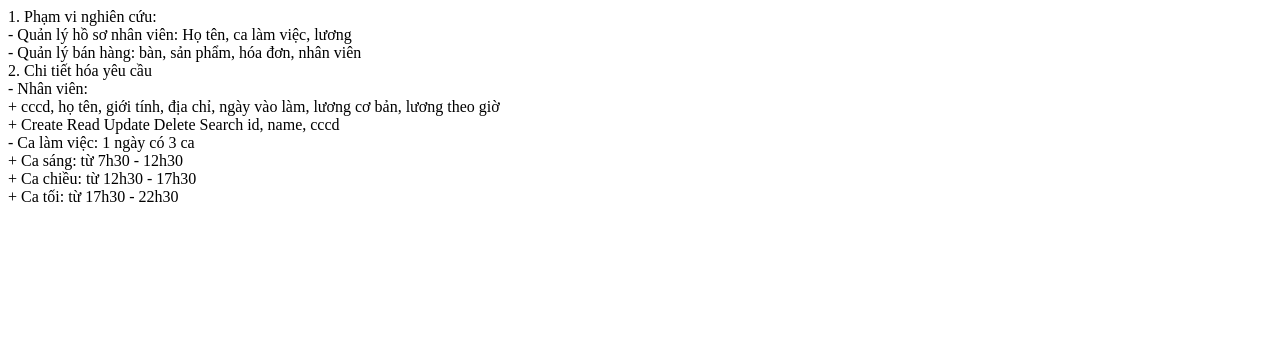
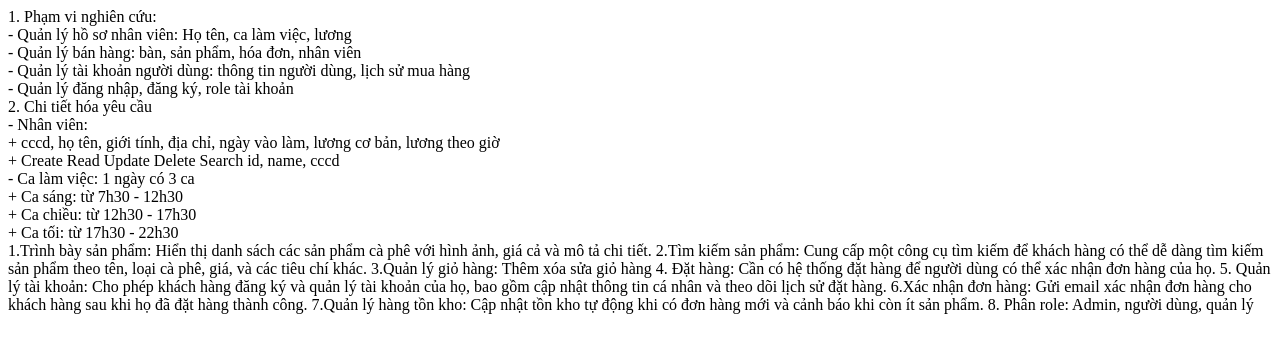
Before and after one commit to PhanSonBao/MyApp_demo, a plain HTML site: page index.html in a window 1280 px wide. Drawn offline with Linux system fonts and the light colour scheme.

Commit message:
Update index.html

```diff
--- a/index.html
+++ b/index.html
@@ -7,6 +7,8 @@
         <a>1. Phạm vi nghiên cứu: </a>
         <div> - Quản lý hồ sơ nhân viên: Họ tên, ca làm việc, lương</div>
         <div> - Quản lý bán hàng: bàn, sản phẩm, hóa đơn, nhân viên</div>
+        <div> - Quản lý tài khoản người dùng: thông tin người dùng, lịch sử mua hàng</div>
+        <div> - Quản lý đăng nhập, đăng ký, role tài khoản</div>
 
         <a>2. Chi tiết hóa yêu cầu </a>
         <div>- Nhân viên:</div>
@@ -17,5 +19,17 @@
             <div>+ Ca chiều: từ 12h30 - 17h30</div>
             <div>+ Ca tối: từ 17h30 - 22h30</div>
         </div>
+        <div>
+            1.Trình bày sản phẩm: Hiển thị danh sách các sản phẩm cà phê với hình ảnh, giá cả và mô tả chi tiết.
+            2.Tìm kiếm sản phẩm: Cung cấp một công cụ tìm kiếm để khách hàng có thể dễ dàng tìm kiếm sản phẩm
+            theo tên, loại cà phê, giá, và các tiêu chí khác.
+            3.Quản lý giỏ hàng: Thêm xóa sửa giỏ hàng
+            4. Đặt hàng:  Cần có hệ thống đặt hàng để người dùng có thể xác nhận đơn hàng của họ.
+            5. Quản lý tài khoản: Cho phép khách hàng đăng ký và quản lý tài khoản của họ, bao gồm
+            cập nhật thông tin cá nhân và theo dõi lịch sử đặt hàng.
+            6.Xác nhận đơn hàng: Gửi email xác nhận đơn hàng cho khách hàng sau khi họ đã đặt hàng thành công.
+            7.Quản lý hàng tồn kho: Cập nhật tồn kho tự động khi có đơn hàng mới và cảnh báo khi còn ít sản phẩm.
+            8. Phân role: Admin, người dùng, quản lý
+        </div>
     </body>
 </html>
```
